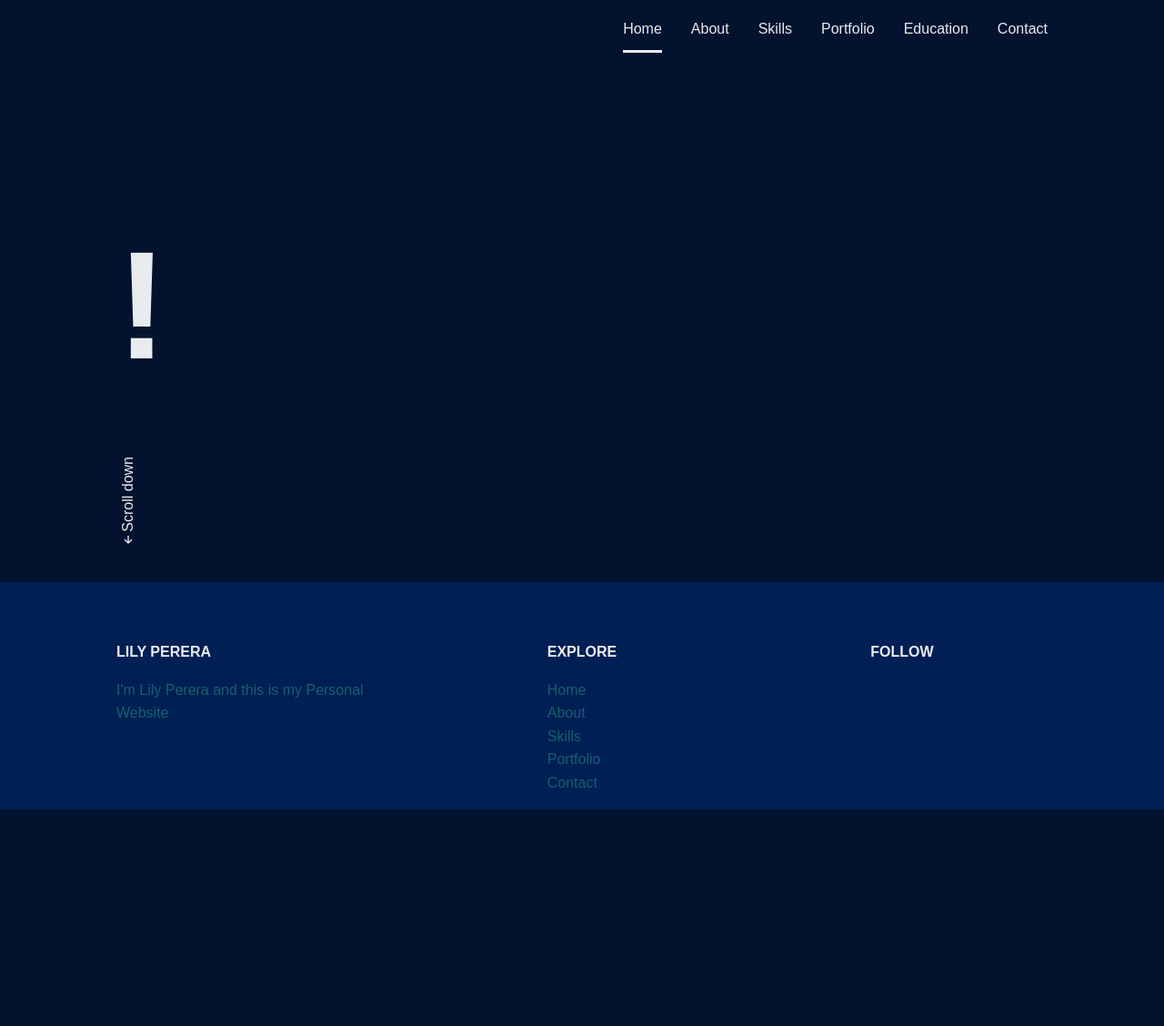
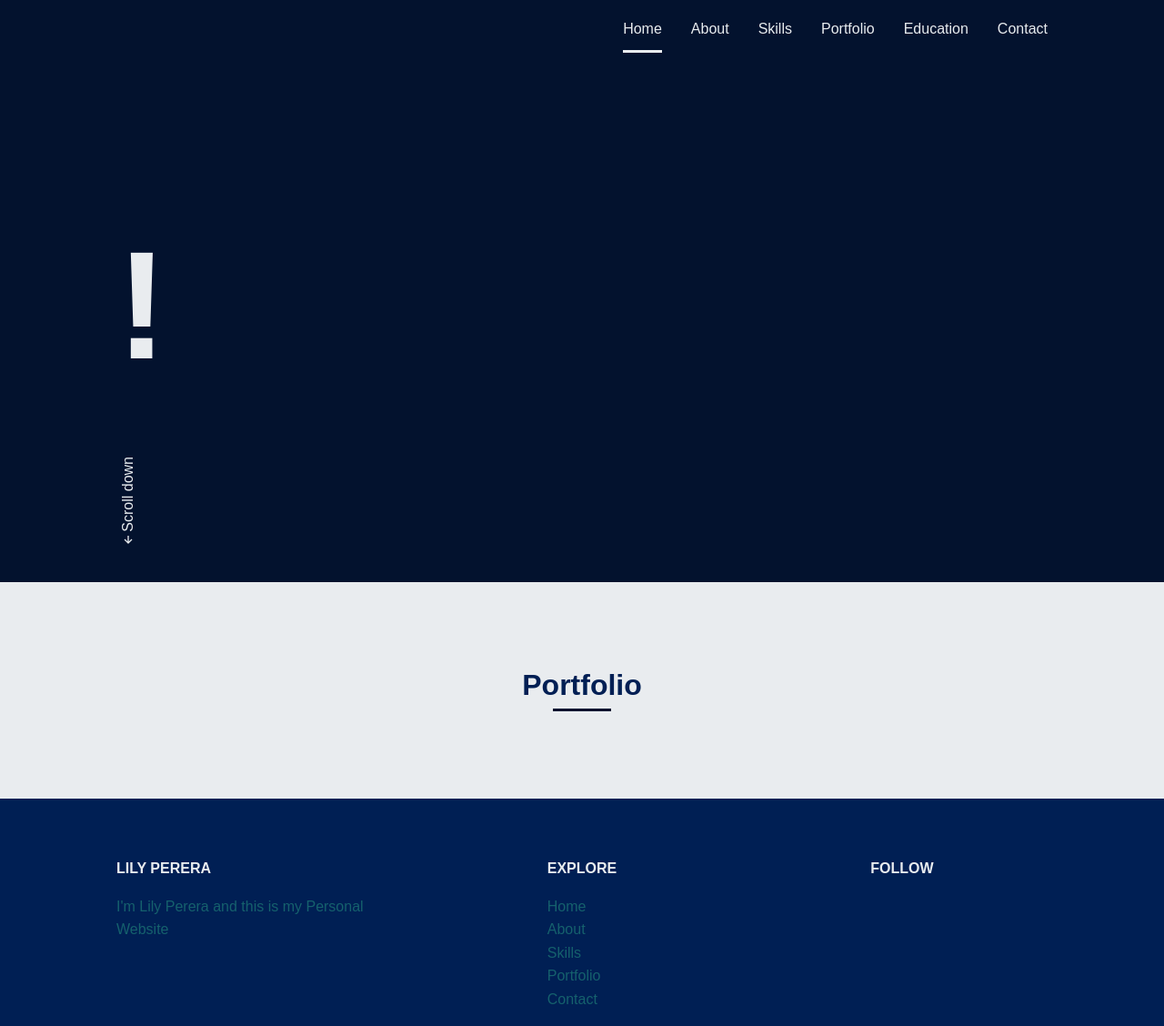
Before and after one commit to pymelea/lily_portfolio, a Django app: template templates/core/portfolio.html in a window 1280 px wide. Shown: the whole page at 91% size. Before the commit the page ends 890 px from the top, so only its background shows below. Run offline with Django 4.2, Linux system fonts and the light colour scheme; the template is opened without the code that fills it, so the values that code supplies are empty; parts of the project's set-up code (start-up, migrations or seed data) failed here and were passed over.

Commit message:
Created portfolio section

```diff
--- a/templates/core/portfolio.html
+++ b/templates/core/portfolio.html
@@ -1 +1,17 @@
 {% extends 'core/base.html' %}
+
+{% block section_portfolio %}
+<section class="portfolio section" id="portfolio">
+        <h2 class="section-title">Portfolio</h2>
+        <div class="portfolio__container bd-grid">
+            {% for portfolio in portfolios %}
+                <div class="portfolio__img">
+                    <img src="{{ portfolio.image.url }}" alt="portafolio image">
+                    <div class="portfolio__link">
+                        <a href="{{ portfolio.link }}" class="portfolio__link-name" target="_blank">View details</a>
+                    </div>
+                </div>
+            {% endfor %}
+        </div>
+    </section>
+{% endblock %}
```
